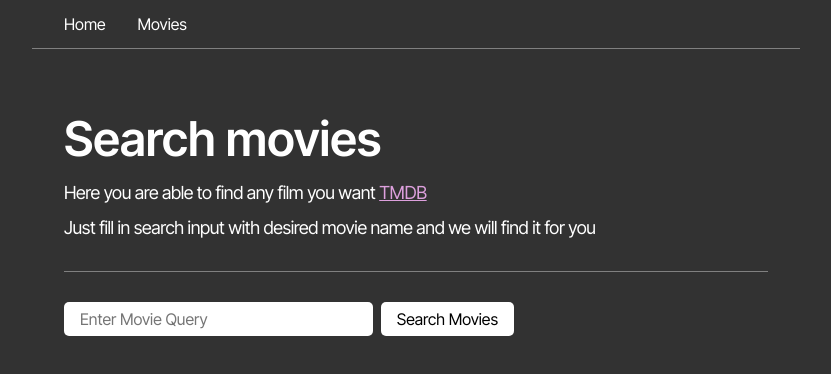
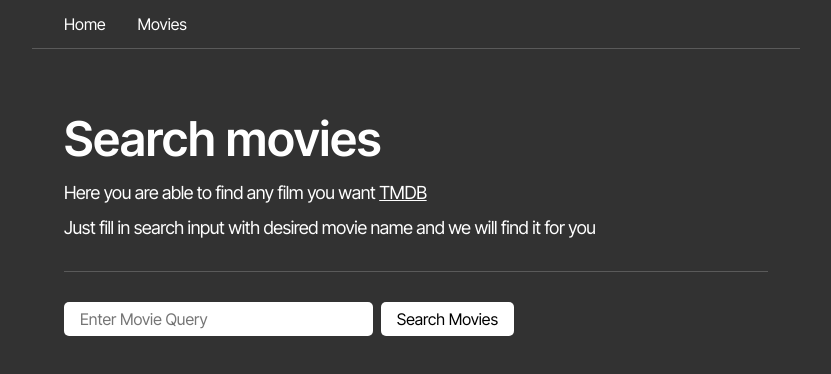
Before and after one commit to qboww/goit-react-hw-05, a React app: page /movies in a window 1280 px wide. Shown: the top 374 px of the page, without its empty margins (224-1055 px from the left). Built offline with nearby package versions, Linux system fonts and the light colour scheme; no server answers; the HTML template or start-up script is replaced by a standard one.

Commit message:
list ui fixes

```diff
--- a/src/components/MovieCast/MovieCast.module.css
+++ b/src/components/MovieCast/MovieCast.module.css
@@ -2,6 +2,8 @@
   display: flex;
   flex-wrap: wrap;
   gap: 16px;
+  border-bottom: 1px solid rgba(128, 128, 128, 0.514);
+  padding-bottom: 16px;
 }
 
 .imagesContainer li {
--- a/src/components/MovieReviews/MovieReviews.jsx
+++ b/src/components/MovieReviews/MovieReviews.jsx
@@ -47,7 +47,7 @@ const MovieReviews = () => {
             {reviews.results.slice(0, 10).map((review) => {
               return (
                 <li key={review.id}>
-                  <h3>{review.author}</h3>
+                  <h4>{review.author}</h4>
                   <p className={css.review}>{stripHtmlTags(review.content)}</p>
                   <div>
                     <p>Comment Date: {formatDate(review.created_at)}</p>
--- a/src/components/MovieReviews/MovieReviews.module.css
+++ b/src/components/MovieReviews/MovieReviews.module.css
@@ -2,6 +2,8 @@
   display: flex;
   flex-direction: column;
   gap: 16px;
+  border-bottom: 1px solid rgba(128, 128, 128, 0.514);
+  padding-bottom: 16px;
 }
 
 .reviewsContainer ul li {
@@ -10,17 +12,18 @@
   border-radius: 8px;
 }
 
-.reviewsList li h3 {
+.reviewsList li h4 {
   padding: 0px 0px 16px 0px;
+  font-weight: 500;
   margin-bottom: 8px;
-  border-bottom: 1px solid grey;
+  border-bottom: 1px solid rgba(128, 128, 128, 0.514);
 }
 
 .reviewsList li div {
   display: flex;
   flex-direction: column;
   gap: 8px;
-  border-top: 1px solid grey;
+  border-top: 1px solid rgba(128, 128, 128, 0.514);
   padding-top: 16px;
 }
 
@@ -28,6 +31,6 @@
   padding-bottom: 8px;
 }
 
-.reviewsContainer{
+.reviewsContainer {
   margin-bottom: 30px;
 }
--- a/src/components/Navigation/Navigation.module.css
+++ b/src/components/Navigation/Navigation.module.css
@@ -8,7 +8,7 @@
   padding: 16px;
   margin: 0 auto;
   display: flex;
-  border-bottom: 1px solid grey;
+  border-bottom: 1px solid rgba(128, 128, 128, 0.514);
 }
 
 a {
--- a/src/pages/HomePage/HomePage.jsx
+++ b/src/pages/HomePage/HomePage.jsx
@@ -2,7 +2,6 @@ import React, { useEffect, useState } from "react";
 import useTmdbApi from "../../hooks/useTmdbApi";
 import MovieList from "../../components/MovieList/MovieList";
 import { Toaster } from "react-hot-toast";
-
 import css from "./HomePage.module.css";
 
 const HomePage = () => {
@@ -19,7 +18,7 @@ const HomePage = () => {
         <h1>Trending movies</h1>
         <p>
           We provided you some new films of the day, presented by{" "}
-          <a className="default-link" href="https://www.themoviedb.org">
+          <a className={css.link} href="https://www.themoviedb.org">
             TMDB
           </a>
         </p>
--- a/src/pages/HomePage/HomePage.module.css
+++ b/src/pages/HomePage/HomePage.module.css
@@ -2,7 +2,7 @@
   font-size: 18px;
   margin-bottom: 30px;
   padding-bottom: 30px;
-  border-bottom: 1px solid grey;
+  border-bottom: 1px solid rgba(128, 128, 128, 0.514);
 }
 
 .aboutText h1 {
@@ -14,6 +14,10 @@
   margin-bottom: 8px;
 }
 
+.link {
+  text-decoration: underline;
+}
+
 @media screen and (min-width: 768px) {
   .aboutText h1 {
     margin-top: 50px;
--- a/src/pages/MovieDetailsPage/MovieDetailsPage.module.css
+++ b/src/pages/MovieDetailsPage/MovieDetailsPage.module.css
@@ -43,7 +43,7 @@
   display: flex;
   justify-content: space-between;
   align-items: center;
-  border-bottom: 1px solid grey;
+  border-bottom: 1px solid rgba(128, 128, 128, 0.514);
   padding-bottom: 16px;
   margin-bottom: 30px;
 }
--- a/src/pages/MoviesPage/MoviesPage.jsx
+++ b/src/pages/MoviesPage/MoviesPage.jsx
@@ -48,7 +48,7 @@ const MoviesPage = () => {
         <h1>Search movies</h1>
         <p>
           Here you are able to find any film you want{" "}
-          <a className="default-link" href="https://www.themoviedb.org">
+          <a className={css.link} href="https://www.themoviedb.org">
             TMDB
           </a>
         </p>
--- a/src/pages/MoviesPage/MoviesPage.module.css
+++ b/src/pages/MoviesPage/MoviesPage.module.css
@@ -9,7 +9,7 @@
   font-size: 18px;
   margin-bottom: 30px;
   padding-bottom: 30px;
-  border-bottom: 1px solid grey;
+  border-bottom: 1px solid rgba(128, 128, 128, 0.514);
 }
 
 .aboutText h1 {
@@ -21,6 +21,10 @@
   margin-bottom: 8px;
 }
 
+.link{
+  text-decoration: underline;
+}
+
 @media screen and (min-width: 768px) {
   .aboutText h1 {
     margin-top: 50px;
```
